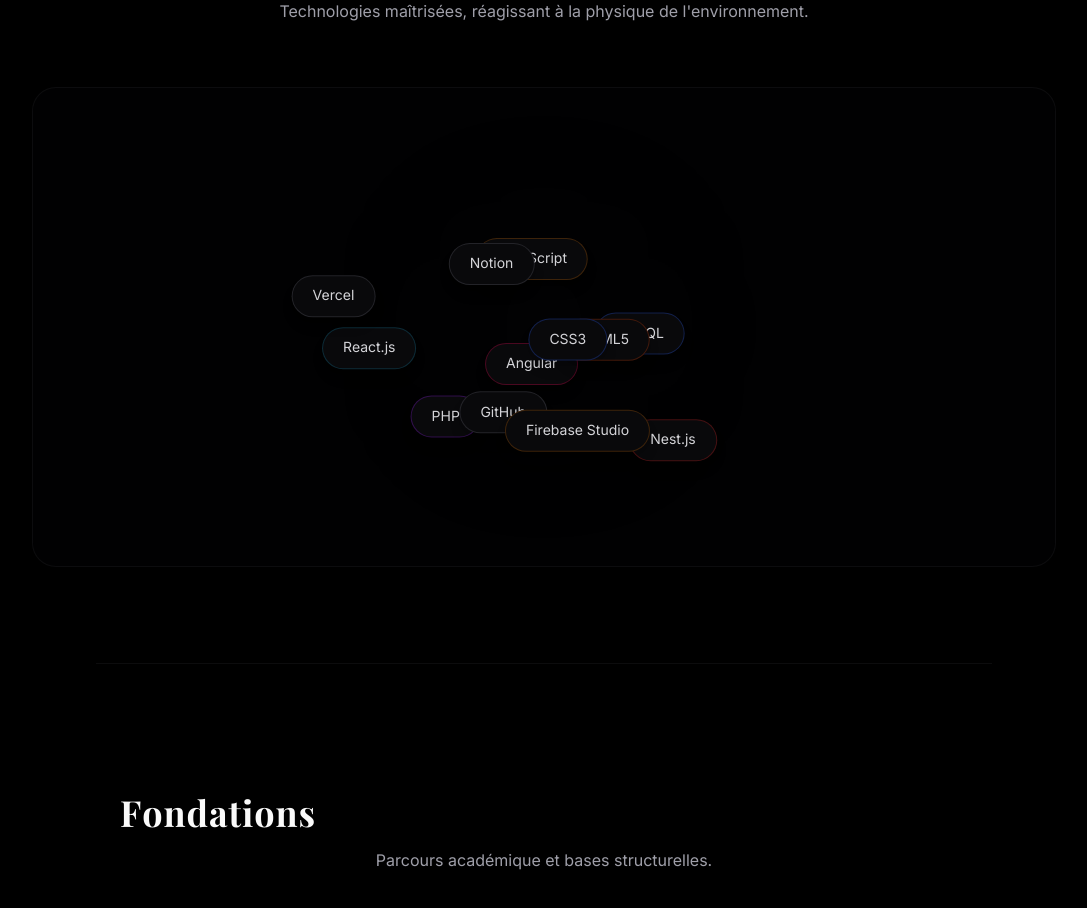
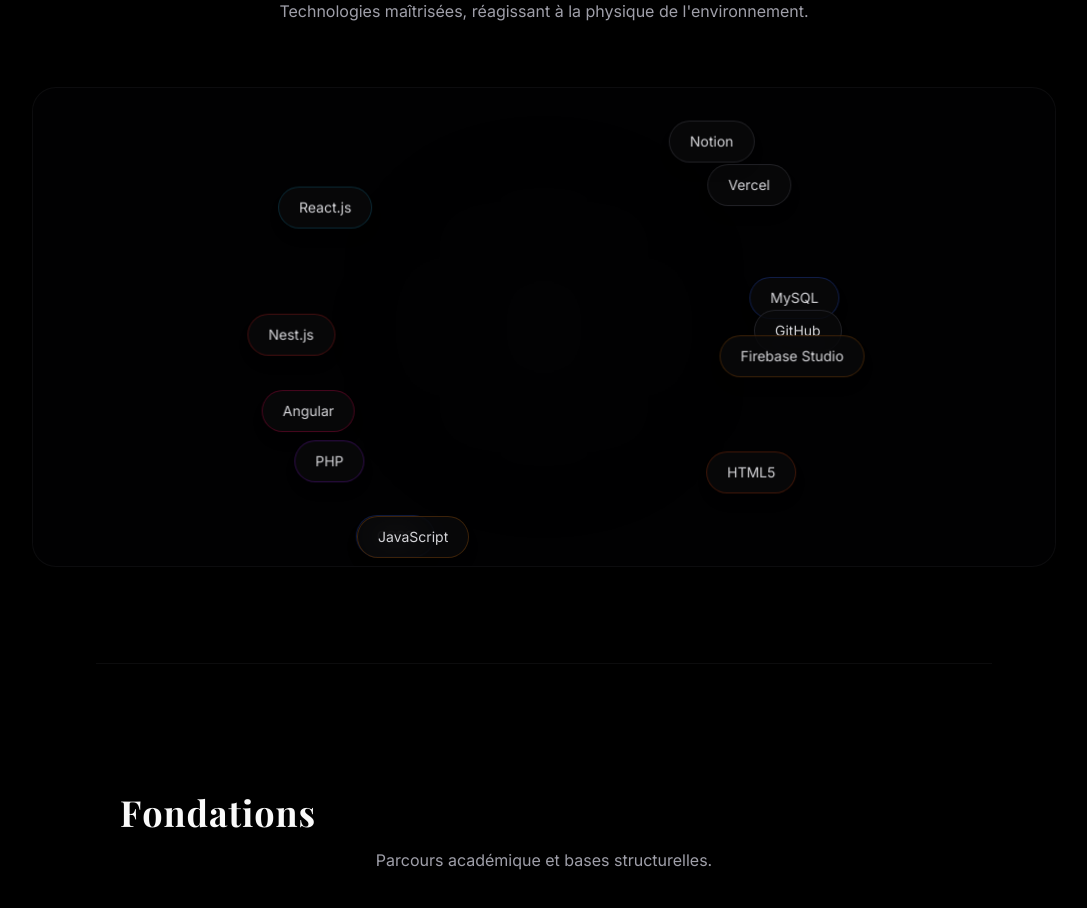
Before and after one commit to Shine831/the-best-of-mr-shine, a Next.js app: page / in a window 1280 px wide. Shown: the part 1880-2788 px from the top of the page, without its empty margins (96-1183 px from the left). Built offline with nearby package versions, Linux system fonts and the light colour scheme; a web font is replaced by a local one.

Commit message:
Refactor Skills physics: inverse-proportional repulsion, friction 0.8, elastic boundaries 0.5

```diff
--- a/src/components/Skills.tsx
+++ b/src/components/Skills.tsx
@@ -1,7 +1,7 @@
 "use client";
 
-import { motion, useSpring, useMotionValue } from "framer-motion";
-import { useRef, useState, useEffect } from "react";
+import { motion, useMotionValue, useAnimationFrame } from "framer-motion";
+import { useRef, useState, useEffect, useCallback } from "react";
 import StaggeredText from "./StaggeredText";
 
 const skills = [
@@ -29,89 +29,124 @@
   color: string;
 }) {
   const badgeRef = useRef<HTMLDivElement>(null);
-  // Start at 0/0 on both server and client to avoid hydration mismatch.
-  // Random positions are assigned only in useEffect (client-only).
-  const [position, setPosition] = useState({ x: 0, y: 0 });
-  const floatDurationRef = useRef(3);
 
-  const floatX = useMotionValue(0);
-  const floatY = useMotionValue(0);
+  // Velocity and Internal Position tracked for the physics loop
+  const velocity = useRef({ x: 0, y: 0 });
+  const internalPos = useRef({ x: 0, y: 0 });
+  const mousePos = useRef({ x: 0, y: 0 });
 
-  const springConfig = { damping: 18, stiffness: 80, mass: 1.2 };
-  const repelledX = useSpring(floatX, springConfig);
-  const repelledY = useSpring(floatY, springConfig);
+  // Motion values for visual update
+  const x = useMotionValue(0);
+  const y = useMotionValue(0);
+
+  const FRICTION = 0.8;
+  const ELASTICITY = 0.5;
+  const REPULSION_STRENGTH = 400;
+  const REPULSION_RADIUS = 250;
+
+  // Container boundaries (will be updated on mount/resize)
+  const bounds = useRef({ minX: -200, maxX: 200, minY: -150, maxY: 150 });
 
   useEffect(() => {
-    // Randomize only on the client after hydration
-    const initX = (Math.random() - 0.5) * 380;
-    const initY = (Math.random() - 0.5) * 220;
-    floatDurationRef.current = 2 + Math.random() * 3;
-    setPosition({ x: initX, y: initY });
-    floatX.set(initX);
-    floatY.set(initY);
-  // eslint-disable-next-line react-hooks/exhaustive-deps
-  }, []);
+    // Initial random position
+    internalPos.current = {
+      x: (Math.random() - 0.5) * 350,
+      y: (Math.random() - 0.5) * 200
+    };
 
-  useEffect(() => {
-    const interval = setInterval(() => {
-      const newX = position.x + (Math.random() - 0.5) * 60;
-      const newY = position.y + (Math.random() - 0.5) * 40;
-      const boundedX = Math.max(-240, Math.min(240, newX));
-      const boundedY = Math.max(-160, Math.min(160, newY));
-      setPosition({ x: boundedX, y: boundedY });
-      floatX.set(boundedX);
-      floatY.set(boundedY);
-    }, 3500 + Math.random() * 1000);
-    return () => clearInterval(interval);
-  }, [position, floatX, floatY]);
-
-  useEffect(() => {
-    const handleMouseMove = (e: MouseEvent) => {
-      if (!containerRef.current || !badgeRef.current) return;
-      const containerRect = containerRef.current.getBoundingClientRect();
-      const badgeRect = badgeRef.current.getBoundingClientRect();
-      const mouseX = e.clientX - containerRect.left;
-      const mouseY = e.clientY - containerRect.top;
-      const badgeCenterX = badgeRect.left - containerRect.left + badgeRect.width / 2;
-      const badgeCenterY = badgeRect.top - containerRect.top + badgeRect.height / 2;
-      const deltaX = badgeCenterX - mouseX;
-      const deltaY = badgeCenterY - mouseY;
-      const distance = Math.sqrt(deltaX * deltaX + deltaY * deltaY);
-      const repulsionRadius = 200;
-      if (distance < repulsionRadius && distance > 0) {
-        const force = (repulsionRadius - distance) / repulsionRadius;
-        floatX.set(position.x + (deltaX / distance) * force * 160);
-        floatY.set(position.y + (deltaY / distance) * force * 120);
-      } else {
-        floatX.set(position.x);
-        floatY.set(position.y);
+    const updateBounds = () => {
+      if (containerRef.current) {
+        const rect = containerRef.current.getBoundingClientRect();
+        bounds.current = {
+          minX: -rect.width / 2 + 60,
+          maxX: rect.width / 2 - 60,
+          minY: -rect.height / 2 + 30,
+          maxY: rect.height / 2 - 30,
+        };
       }
     };
-    const container = containerRef.current;
-    if (container) container.addEventListener("mousemove", handleMouseMove);
+
+    updateBounds();
+    window.addEventListener("resize", updateBounds);
+
+    const handleMouseMove = (e: MouseEvent) => {
+      if (containerRef.current) {
+        const rect = containerRef.current.getBoundingClientRect();
+        mousePos.current = {
+          x: e.clientX - (rect.left + rect.width / 2),
+          y: e.clientY - (rect.top + rect.height / 2),
+        };
+      }
+    };
+    window.addEventListener("mousemove", handleMouseMove);
+
     return () => {
-      if (container) container.removeEventListener("mousemove", handleMouseMove);
+      window.removeEventListener("resize", updateBounds);
+      window.removeEventListener("mousemove", handleMouseMove);
     };
-  }, [containerRef, position, floatX, floatY]);
+  }, [containerRef]);
+
+  useAnimationFrame(() => {
+    // 1. Repulsion from mouse
+    const dx = internalPos.current.x - mousePos.current.x;
+    const dy = internalPos.current.y - mousePos.current.y;
+    const distance = Math.sqrt(dx * dx + dy * dy);
+
+    if (distance < REPULSION_RADIUS && distance > 1) {
+      const force = (REPULSION_STRENGTH / distance) * (1 - distance / REPULSION_RADIUS);
+      velocity.current.x += (dx / distance) * force;
+      velocity.current.y += (dy / distance) * force;
+    }
+
+    // 2. Perpetual "Wander" force (organic movement)
+    velocity.current.x += (Math.random() - 0.5) * 0.2;
+    velocity.current.y += (Math.random() - 0.5) * 0.2;
+
+    // 3. Apply Friction
+    velocity.current.x *= FRICTION;
+    velocity.current.y *= FRICTION;
+
+    // 4. Update Position
+    internalPos.current.x += velocity.current.x;
+    internalPos.current.y += velocity.current.y;
+
+    // 5. Hard Boundaries / Elasticity
+    if (internalPos.current.x < bounds.current.minX) {
+      internalPos.current.x = bounds.current.minX;
+      velocity.current.x *= -ELASTICITY;
+    } else if (internalPos.current.x > bounds.current.maxX) {
+      internalPos.current.x = bounds.current.maxX;
+      velocity.current.x *= -ELASTICITY;
+    }
+
+    if (internalPos.current.y < bounds.current.minY) {
+      internalPos.current.y = bounds.current.minY;
+      velocity.current.y *= -ELASTICITY;
+    } else if (internalPos.current.y > bounds.current.maxY) {
+      internalPos.current.y = bounds.current.maxY;
+      velocity.current.y *= -ELASTICITY;
+    }
+
+    // 6. Push to motion values (React sync)
+    x.set(internalPos.current.x);
+    y.set(internalPos.current.y);
+  });
 
   return (
     <motion.div
       ref={badgeRef}
       style={{
-        x: repelledX,
-        y: repelledY,
+        x,
+        y,
         position: "absolute",
-        left: "calc(50% - 56px)",
-        top: "calc(50% - 20px)",
+        left: "50%",
+        top: "50%",
+        translateX: "-50%",
+        translateY: "-50%",
       }}
-      className={`px-5 py-2.5 rounded-full bg-zinc-950 border ${color} text-zinc-300 font-sans text-sm whitespace-nowrap shadow-lg flex items-center justify-center cursor-default hover:text-zinc-50 hover:bg-zinc-900 transition-colors duration-300`}
+      className={`px-5 py-2.5 rounded-full bg-zinc-950/80 border ${color} text-zinc-300 font-sans text-sm whitespace-nowrap shadow-lg flex items-center justify-center cursor-default hover:text-zinc-50 hover:bg-zinc-900 transition-colors duration-300 backdrop-blur-md`}
     >
-      <motion.span
-        animate={{ y: [0, -8, 0] }}
-        transition={{ duration: floatDurationRef.current, repeat: Infinity, ease: "easeInOut" }}
-      >
-        {skill}
-      </motion.span>
+      {skill}
     </motion.div>
   );
 }
```
